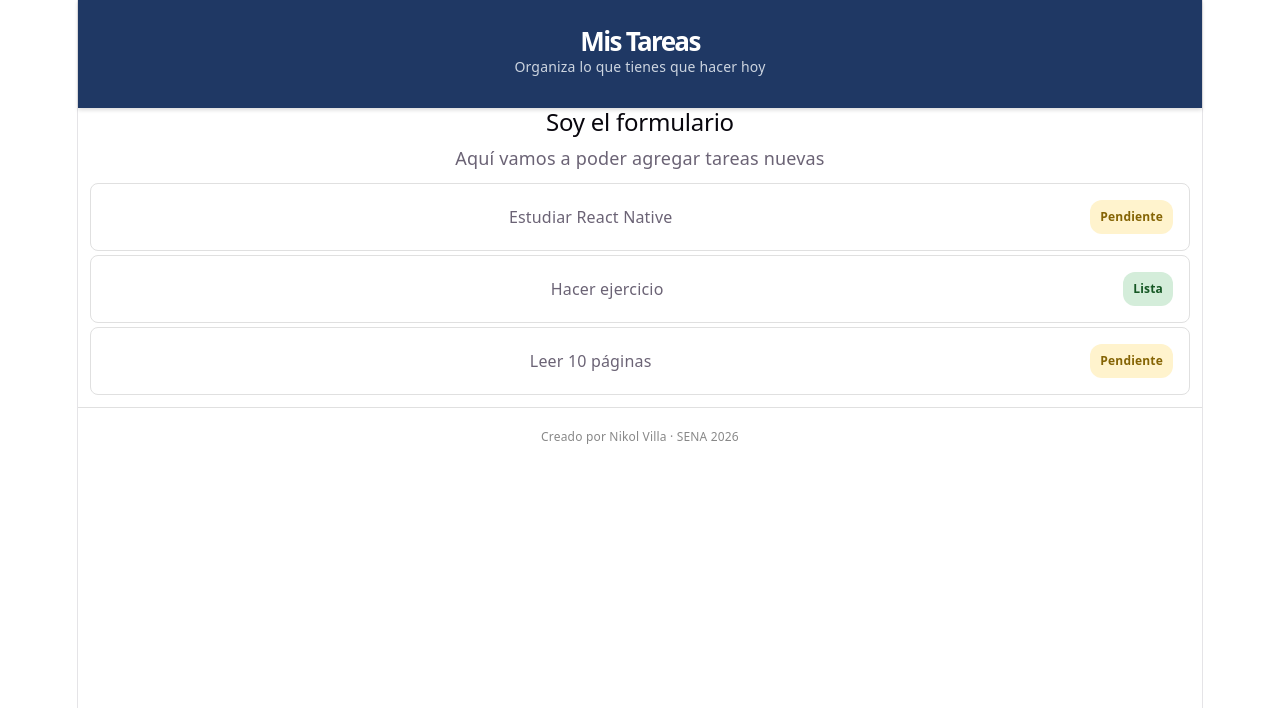
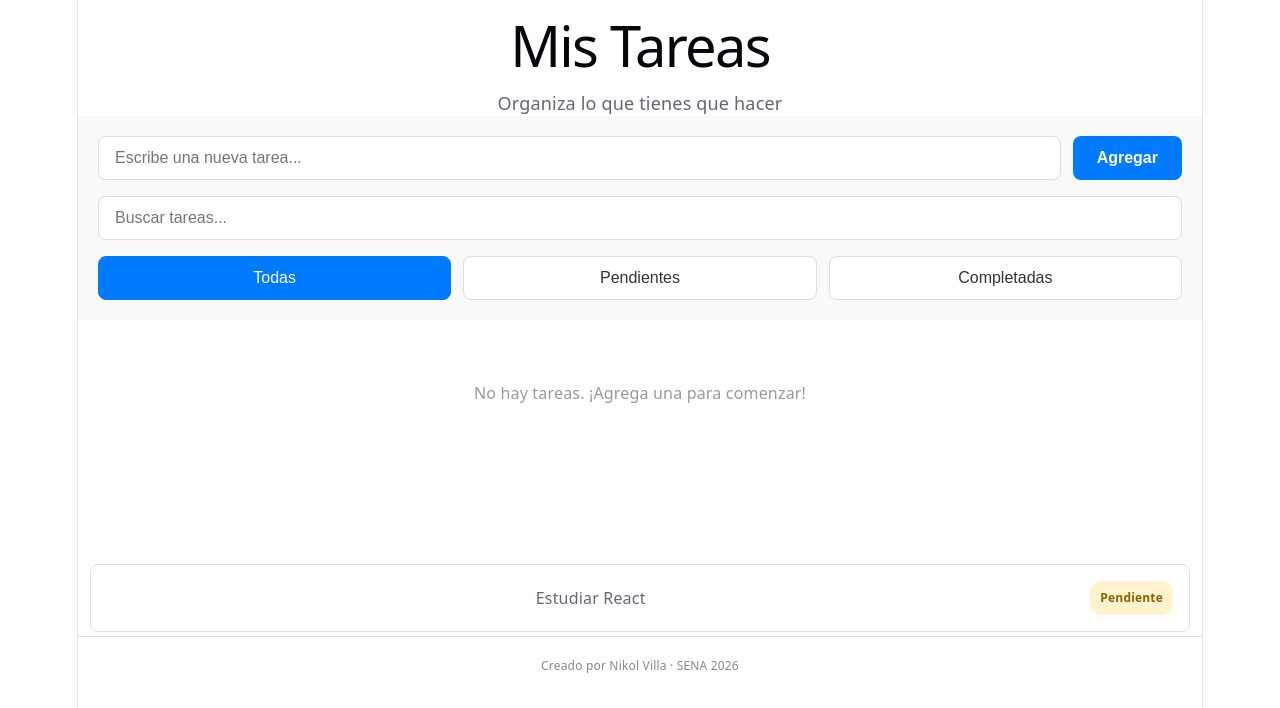
Before and after one commit to nikolvilla808-star/Gestor_de-_tareas, a React (Vite) app: page / in a window 1280 px wide. Shown: the top 708 px of the page. Built offline with nearby package versions, Linux system fonts and the light colour scheme.

Commit message:
Corrijiendo errores

```diff
--- a/src/App.jsx
+++ b/src/App.jsx
@@ -3,23 +3,18 @@
 import Encabezado from './componentes/Encabezado'
 import Formulario from './componentes/Formulario'
 import Lista from './componentes/Lista'
+import Item from './componentes/Item'
 import PiePagina from './componentes/PiePagina'
 import './App.css'
 
 
 function App() {
-  // Datos de ejemplo que simulan estar guardados
-  const tareas = [
-    { id: 1, texto: "Estudiar React Native", completada: false },
-    { id: 2, texto: "Hacer ejercicio", completada: true },
-    { id: 3, texto: "Leer 10 páginas", completada: false }
-  ]
-
   return (
     <div className="app">
       <Encabezado titulo="Mis Tareas" subtitulo="Organiza lo que tienes que hacer hoy" />
       <Formulario />
-      <Lista tareas={tareas} />
+      <Lista />
+      <Item tarea={{ texto: 'Estudiar React', completada: false }} />
       <PiePagina />
     </div>
   )
--- a/src/componentes/Encabezado.jsx
+++ b/src/componentes/Encabezado.jsx
@@ -1,33 +1,11 @@
-// Encabezado.jsx — versión mejorada
-// eslint-disable-next-line react/prop-types
-export default function Encabezado({ titulo, subtitulo }) {
-  return (
-    <header style={estilos.encabezado}>
-      <h1 style={estilos.titulo}>{titulo}</h1>
-      <p style={estilos.subtitulo}>{subtitulo}</p>
-    </header>
-  )
+// Encabezado.jsx - Componente de encabezado para la aplicación
+function Encabezado() {
+    return (
+        <header>
+            <h1>Mis Tareas</h1>
+            <p>Organiza lo que tienes que hacer</p>
+        </header>
+    );
 }
 
-const estilos = {
-  encabezado: {
-    backgroundColor: '#1F3864',
-    paddingVertical: 28,
-    paddingHorizontal: 20,
-    padding: '28px 20px',
-    textAlign: 'center',
-    boxShadow: '0 2px 4px rgba(0, 0, 0, 0.15)',
-  },
-  titulo: {
-    fontSize: 26,
-    fontWeight: 'bold',
-    color: '#fff',
-    marginBottom: 4,
-    margin: 0,
-  },
-  subtitulo: {
-    fontSize: 14,
-    color: '#cdd5e0',
-    margin: 0,
-  },
-}
+export default Encabezado;
--- a/src/componentes/Formulario.jsx
+++ b/src/componentes/Formulario.jsx
@@ -1,11 +1,86 @@
-// Formulario.jsx — aquí se agregarán nuevos elementos
-function Formulario() {
+// Formulario.jsx — para agregar nuevas tareas, buscar y filtrar
+
+export default function Formulario() {
     return (
-        <section>
-            <h2>Soy el formulario</h2>
-            <p>Aquí vamos a poder agregar tareas nuevas</p>
+        <section style={estilos.formulario}>
+            <div style={estilos.contenedorInput}>
+                <input
+                    type="text"
+                    placeholder="Escribe una nueva tarea..."
+                    style={estilos.input}
+                />
+                <button style={estilos.botonAgregar}>Agregar</button>
+            </div>
+            <input
+                type="text"
+                placeholder="Buscar tareas..."
+                style={estilos.inputBuscar}
+            />
+            <div style={estilos.contenedorFiltros}>
+                <button style={{ ...estilos.botonFiltro, ...estilos.botonActivo }}>Todas</button>
+                <button style={estilos.botonFiltro}>Pendientes</button>
+                <button style={estilos.botonFiltro}>Completadas</button>
+            </div>
         </section>
     );
 }
 
-export default Formulario;
+const estilos = {
+    formulario: {
+        padding: '20px',
+        backgroundColor: '#f9f9f9',
+    },
+    contenedorInput: {
+        display: 'flex',
+        gap: '12px',
+        marginBottom: '16px',
+    },
+    input: {
+        flex: 1,
+        padding: '12px 16px',
+        fontSize: '16px',
+        border: '1px solid #ddd',
+        borderRadius: '8px',
+        outline: 'none',
+    },
+    botonAgregar: {
+        padding: '12px 24px',
+        fontSize: '16px',
+        fontWeight: 'bold',
+        backgroundColor: '#007BFF',
+        color: '#fff',
+        border: 'none',
+        borderRadius: '8px',
+        cursor: 'pointer',
+    },
+    inputBuscar: {
+        width: '100%',
+        padding: '12px 16px',
+        fontSize: '16px',
+        border: '1px solid #ddd',
+        borderRadius: '8px',
+        marginBottom: '16px',
+        outline: 'none',
+        boxSizing: 'border-box',
+    },
+    contenedorFiltros: {
+        display: 'flex',
+        gap: '12px',
+    },
+    botonFiltro: {
+        flex: 1,
+        padding: '12px 16px',
+        fontSize: '16px',
+        fontWeight: '500',
+        backgroundColor: '#fff',
+        color: '#333',
+        border: '1px solid #ddd',
+        borderRadius: '8px',
+        cursor: 'pointer',
+    },
+    botonActivo: {
+        backgroundColor: '#007BFF',
+        color: '#fff',
+        borderColor: '#007BFF',
+    },
+};
--- a/src/componentes/Lista.jsx
+++ b/src/componentes/Lista.jsx
@@ -5,16 +5,26 @@ import Item from './Item'
 export default function Lista({ tareas = [] }) {
     return (
         <div style={estilos.contenedor}>
-            {tareas.map((item) => (
-                <Item key={item.id.toString()} tarea={item} />
-            ))}
+            {tareas.length === 0 ? (
+                <p style={estilos.mensajeVacio}>No hay tareas. ¡Agrega una para comenzar!</p>
+            ) : (
+                tareas.map((item) => (
+                    <Item key={item.id.toString()} tarea={item} />
+                ))
+            )}
         </div>
     )
 }
 
 const estilos = {
     contenedor: {
-        paddingVertical: 8,
-        padding: '8px 0',
+        padding: '20px',
+        minHeight: '200px',
+    },
+    mensajeVacio: {
+        textAlign: 'center',
+        color: '#999',
+        fontSize: '16px',
+        paddingTop: '40px',
     },
 }
```
